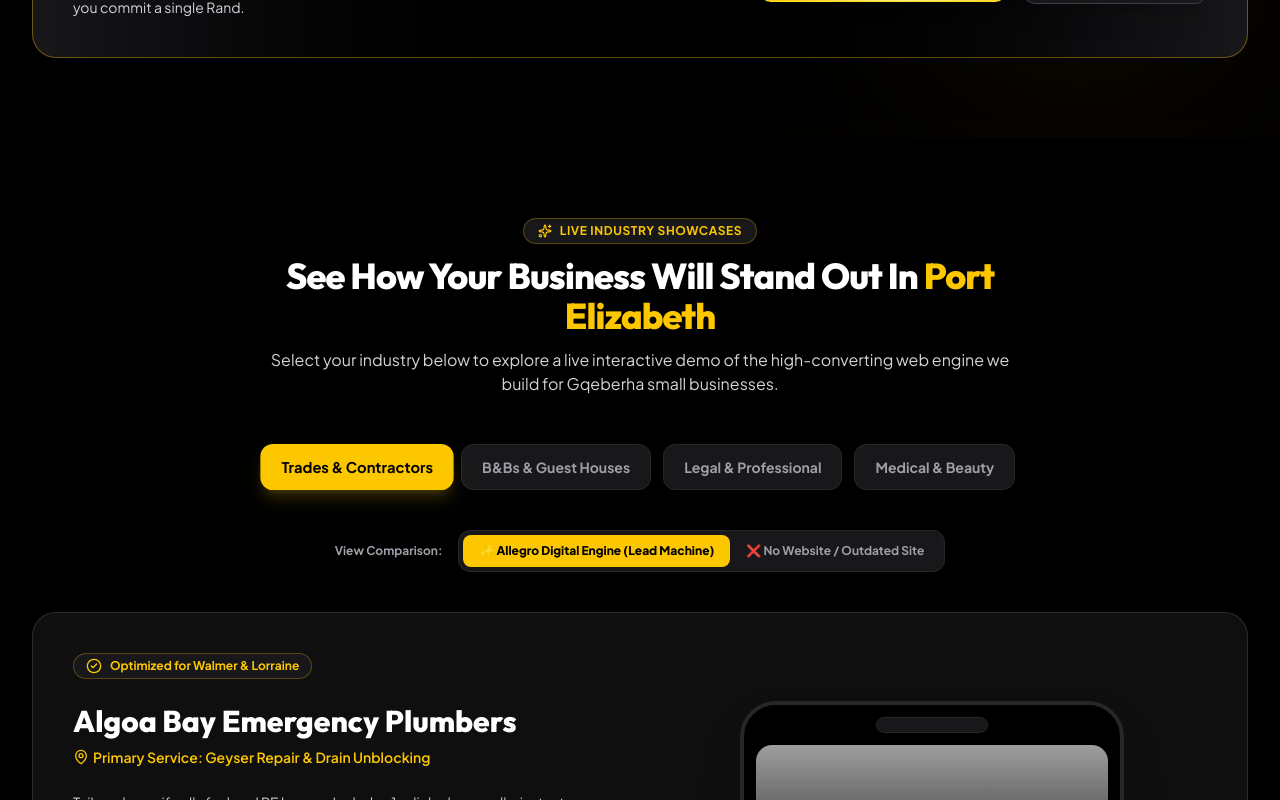
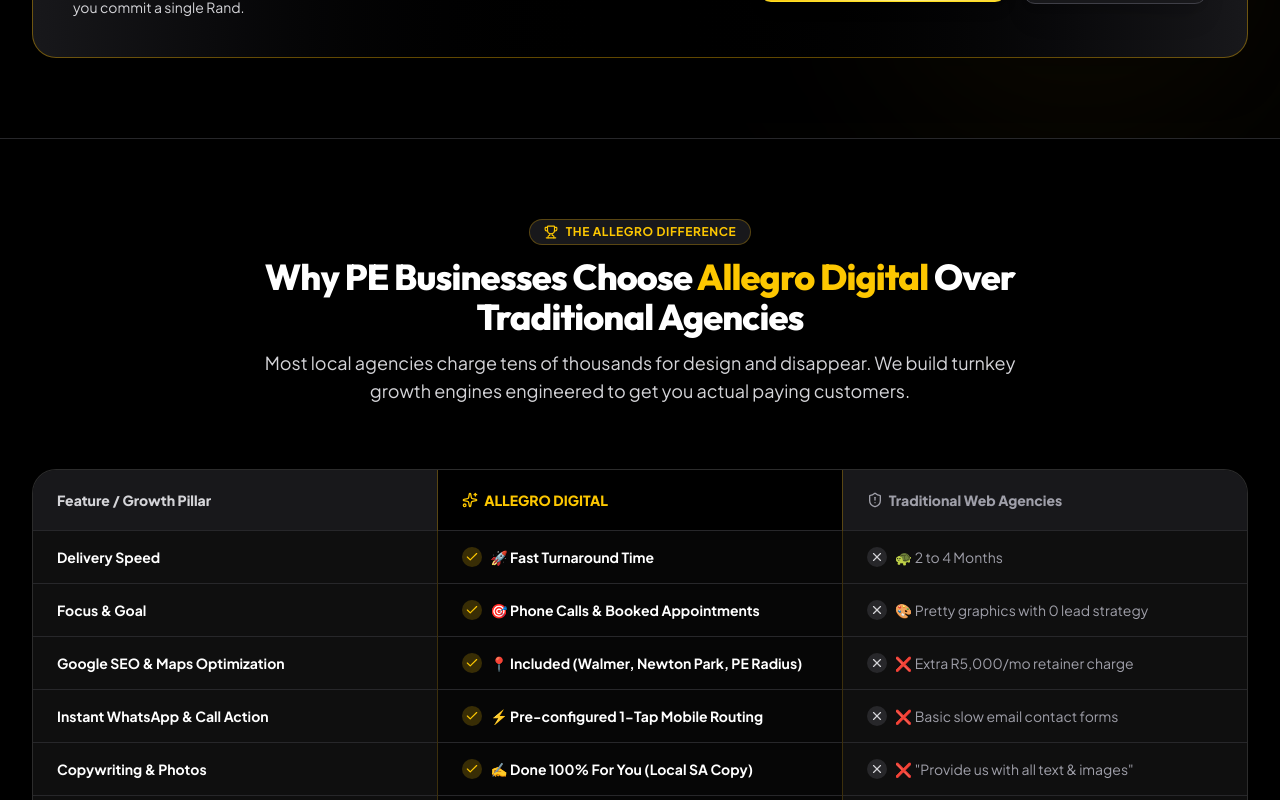
Before and after one commit to Fastasy/allegro, a React (Vite) app: page / in a window 1280 px wide. Shown: the part 4760-5560 px from the top of the page. Built offline with nearby package versions, Linux system fonts and the light colour scheme; grey boxes are pictures that could not be loaded.

Commit message:
chore: archive live industry showcases section by removing it from homepage flow

```diff
--- a/src/pages/Home.tsx
+++ b/src/pages/Home.tsx
@@ -3,7 +3,6 @@
 import { RevenueCalculator } from '../components/RevenueCalculator';
 import { SocialProof } from '../components/SocialProof';
 import { ProcessEngine } from '../components/ProcessEngine';
-import { ProductShowcase } from '../components/ProductShowcase';
 import { ComparisonTable } from '../components/ComparisonTable';
 import { Pricing } from '../components/Pricing';
 import { Faq } from '../components/Faq';
@@ -46,9 +45,7 @@
         <ProcessEngine onOpenBooking={onOpenBooking} />
       </RevealOnScroll>
 
-      <RevealOnScroll>
-        <ProductShowcase onOpenBooking={onOpenBooking} />
-      </RevealOnScroll>
+      {/* ProductShowcase is archived */}
 
       <RevealOnScroll>
         <ComparisonTable onOpenBooking={onOpenBooking} />
```
